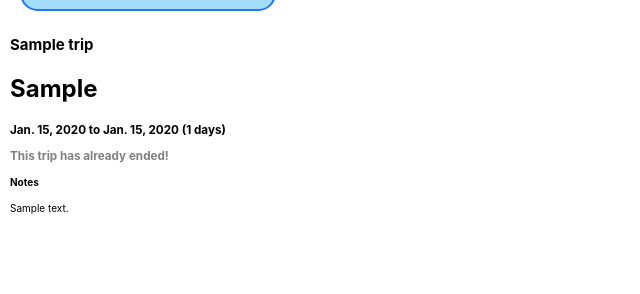
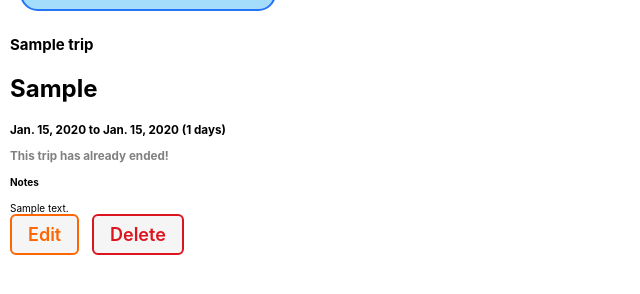
Before and after one commit to michellejtan/explo-travel-planner, a Django app: page /trips/1/ in a window 1280 px wide. Shown: the part 44-338 px from the top of the page, without its empty margins (0-640 px from the left). Run offline with Django 5.2, Linux system fonts and the light colour scheme; tables that the repository leaves empty hold one stand-in row (values such as "Sample post").

Commit message:
wip: add buttons to Edit and Delete routes

```diff
--- a/travel/templates/trips/detail.html
+++ b/travel/templates/trips/detail.html
@@ -25,8 +25,13 @@
             <h4>Notes</h4>
             <p>{{ trip.notes }}</p>
         {% endif %}
-
     </div>
 
+    <div class="trip-actions">
+        <a href="{% url 'trip-update' trip.id %}" class="btn warn">Edit</a>
+        <a href="{% url 'trip-delete' trip.id %}" class="btn danger">Delete</a>
+    </div>
+
+</section>
 
 {% endblock %}
```
